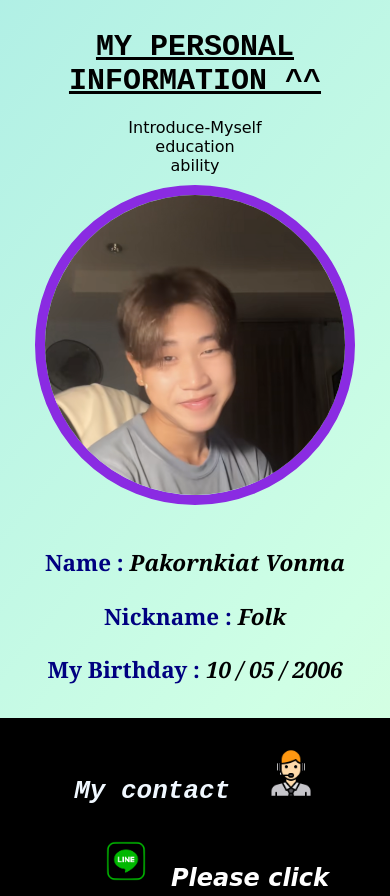
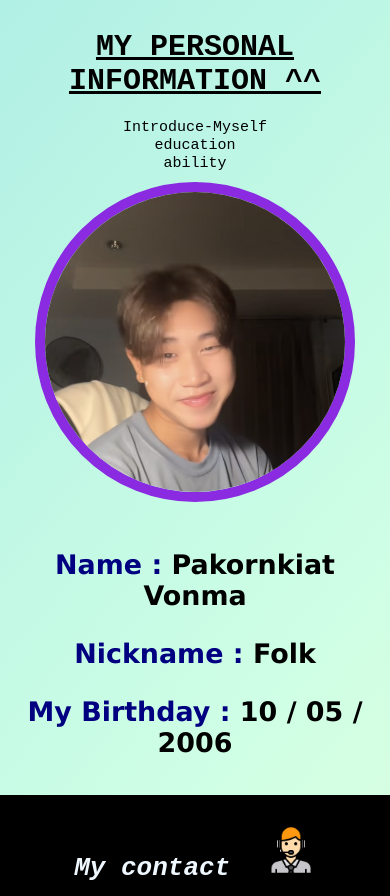
Before and after one commit to pakornfolk/Introduce, a plain HTML site: page index.html in a window 390 px wide. Shown: the top 896 px of the page. Drawn offline with Linux system fonts and the light colour scheme.

Commit message:
Update C.css

```diff
--- a/C.css
+++ b/C.css
@@ -28,17 +28,19 @@ nav ul{
     gap:70px;
     justify-content: center;
     padding: 4%;
-    font-family: cursive;
+    font-family:'Courier New', Courier, monospace;
 }
 nav ul li a{
     text-align: center;
     text-decoration: none;
     color: black;
     display: flex;
+    font-family:'Courier New', Courier, monospace;
+    font-size:15px;
 }
 nav ul li a:hover{
     color:red;
-    font-family: fantasy;
+    font-family:fantasy;
 }
 .folk img{
     width: 300px;
@@ -51,10 +53,9 @@ nav ul li a:hover{
 }
 section{
     text-align: center;
-    font-family:Georgia, Times;
-    padding: 10px;
+    font-family:cursive;
     font-size: larger;
-    font-style: italic;
+    font-size: 25px;
 }
 span{
     font-weight: 800;
@@ -119,6 +120,10 @@ footer img{
     text-decoration-color: whitesmoke;
 }
 @media (max-width :768px){
+    body{
+        height: 100vh;
+        margin:0;
+    }
 header{
     text-align: center;
     margin-bottom: 20px;
@@ -136,7 +141,6 @@ nav ul{
     text-align: center;
     flex-direction: row;
     justify-content: center;
-    font-family: cursive;
 }
 nav ul li a{
     text-align: center;
@@ -148,6 +152,13 @@ nav ul li a:hover{
     color:red;
     font-family: fantasy;
 }
+section{
+    text-align: center;
+    font-family:Verdana;
+    padding: 10px;
+    font-size: larger;
+    font-size:23px;
+}
 footer{
         padding-bottom: env(safe-area-inset-bottom);
 }
```
